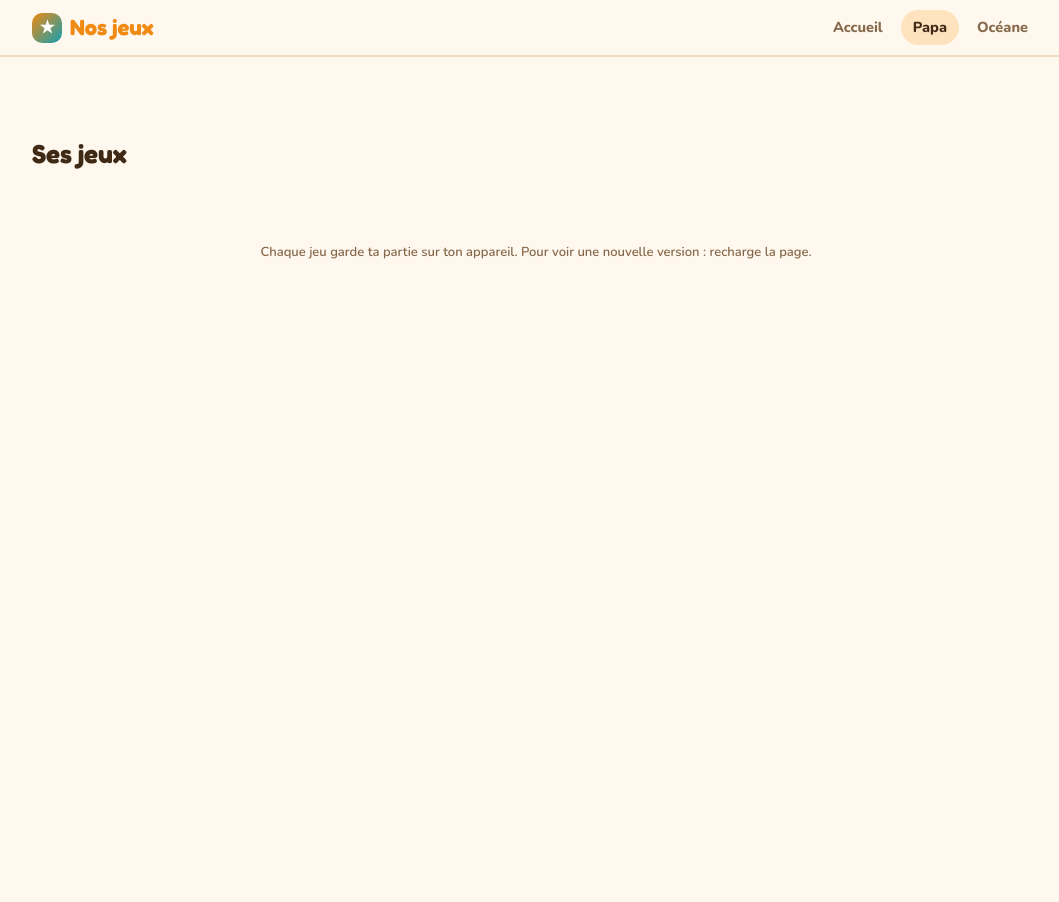
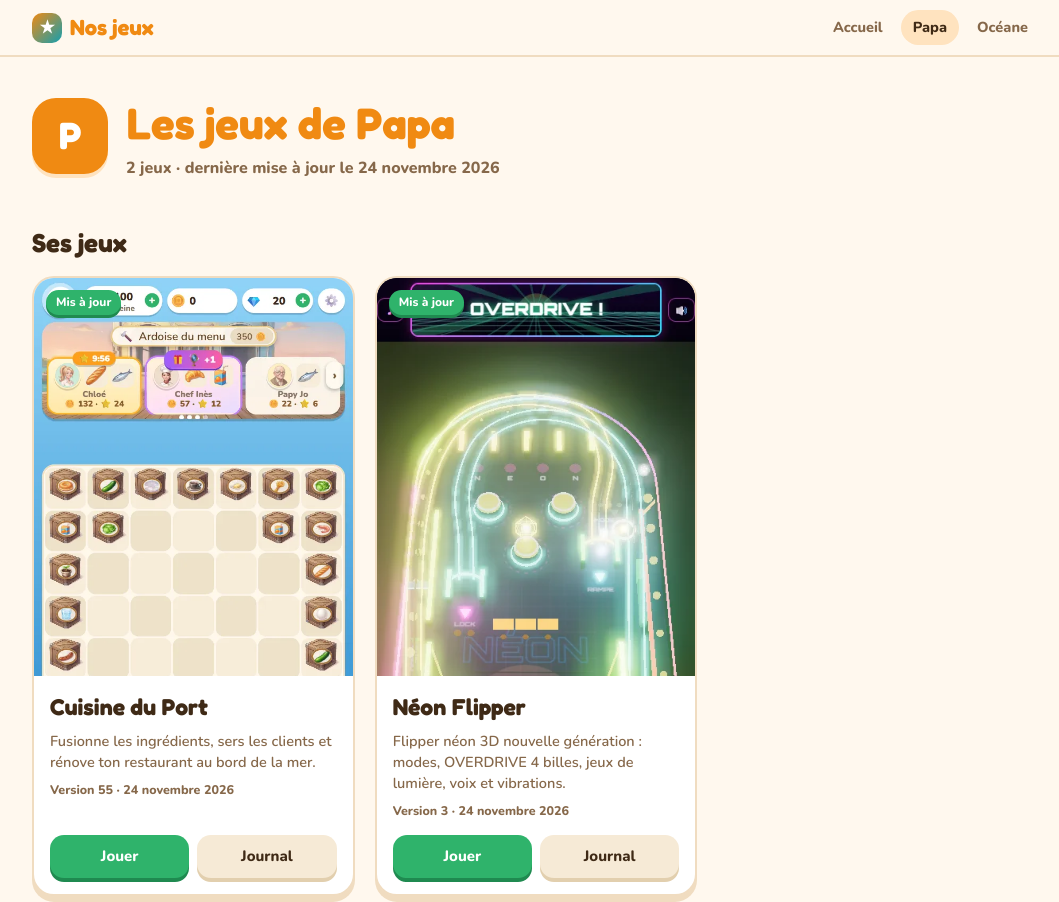
Before and after one commit to chris4731150/chris4731150.github.io, a plain HTML site: page papa/index.html in a window 1280 px wide. Shown: the top 902 px of the page, without its empty margins (104-1163 px from the left). Before the commit the page ends 800 px from the top, so only its background shows below. Drawn offline with nearby package versions, Linux system fonts and the light colour scheme.

Commit message:
Corrige une erreur dans site.js qui empêchait l'affichage des jeux
Co-Authored-By: Claude Opus 5.5 <noreply@anthropic.com>

```diff
--- a/assets/site.js
+++ b/assets/site.js
@@ -53,7 +53,7 @@ async function pageAccueil() {
 
 async function pageCreateur(id) {
   const c = createur(id), jeux = (await charger(c)).sort(parDate);
-  document.title = 'Les jeux ' + de(c.nom).replace('&#39;','''');
+  document.title = 'Les jeux ' + de(c.nom);
   const maj = jeux.length ? derniere(jeux[0]).date : null;
   document.getElementById('bandeau').innerHTML = `<span class="avatar">${c.initiale}</span><div><h1>Les jeux ${de(c.nom)}</h1>
     <p>${jeux.length ? jeux.length + ' jeu' + (jeux.length > 1 ? 'x' : '') + (maj ? ' · dernière mise à jour le ' + dateFr(maj) : '') : 'Les premiers jeux arrivent bientôt !'}</p></div>`;
--- a/papa/index.html
+++ b/papa/index.html
@@ -6,7 +6,7 @@
 <title>Les jeux de Papa</title>
 <link rel="preconnect" href="https://fonts.googleapis.com">
 <link href="https://fonts.googleapis.com/css2?family=Fredoka:wght@500;700&family=Nunito:wght@600;800&display=swap" rel="stylesheet">
-<link rel="stylesheet" href="/assets/site.css">
+<link rel="stylesheet" href="/assets/site.css?v=2">
 </head>
 <body class="papa" data-page="createur" data-createur="papa">
 <header class="barre"><div class="int">
@@ -19,6 +19,6 @@
   <section class="grille" id="jeux"></section>
 </main>
 <footer>Chaque jeu garde ta partie sur ton appareil. Pour voir une nouvelle version : recharge la page.</footer>
-<script src="/assets/site.js"></script>
+<script src="/assets/site.js?v=2"></script>
 </body>
 </html>
```
Also changed, not shown: index.html (+2 -2 lines), journal.html (+2 -2 lines), oceane/index.html (+2 -2 lines).
